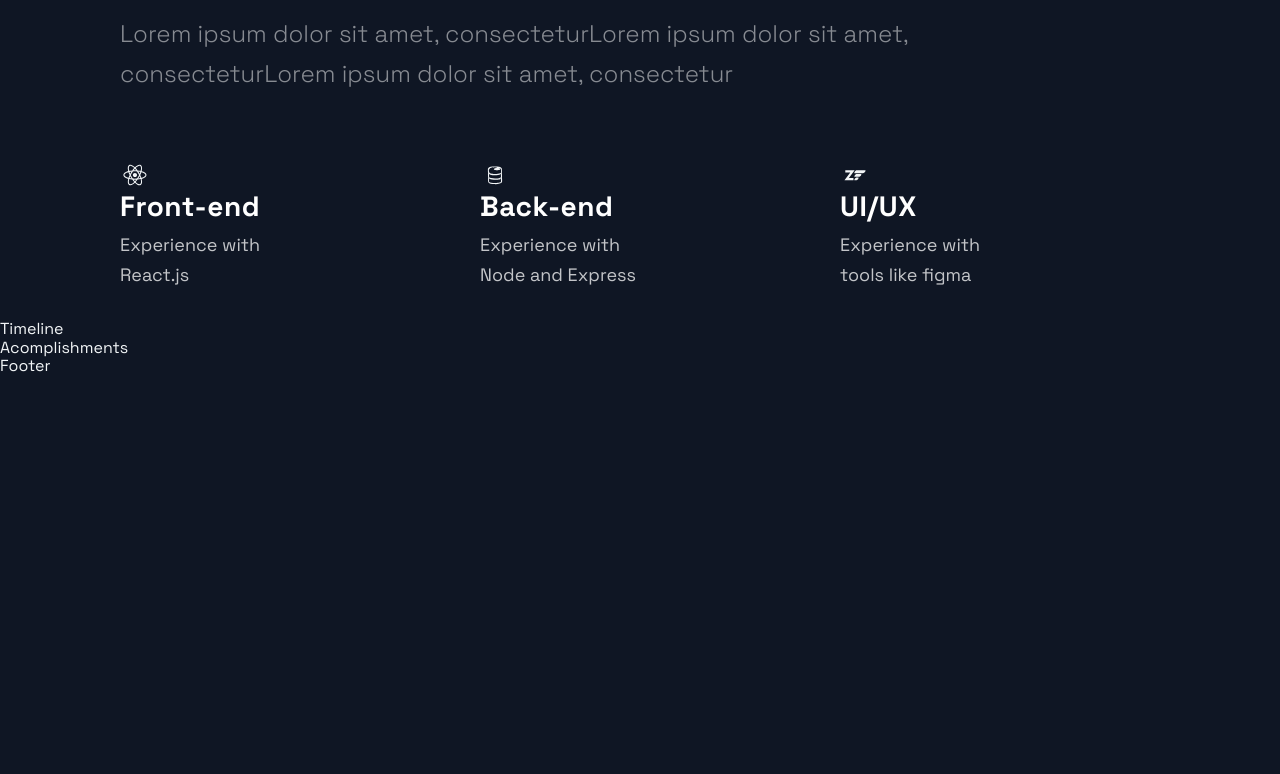
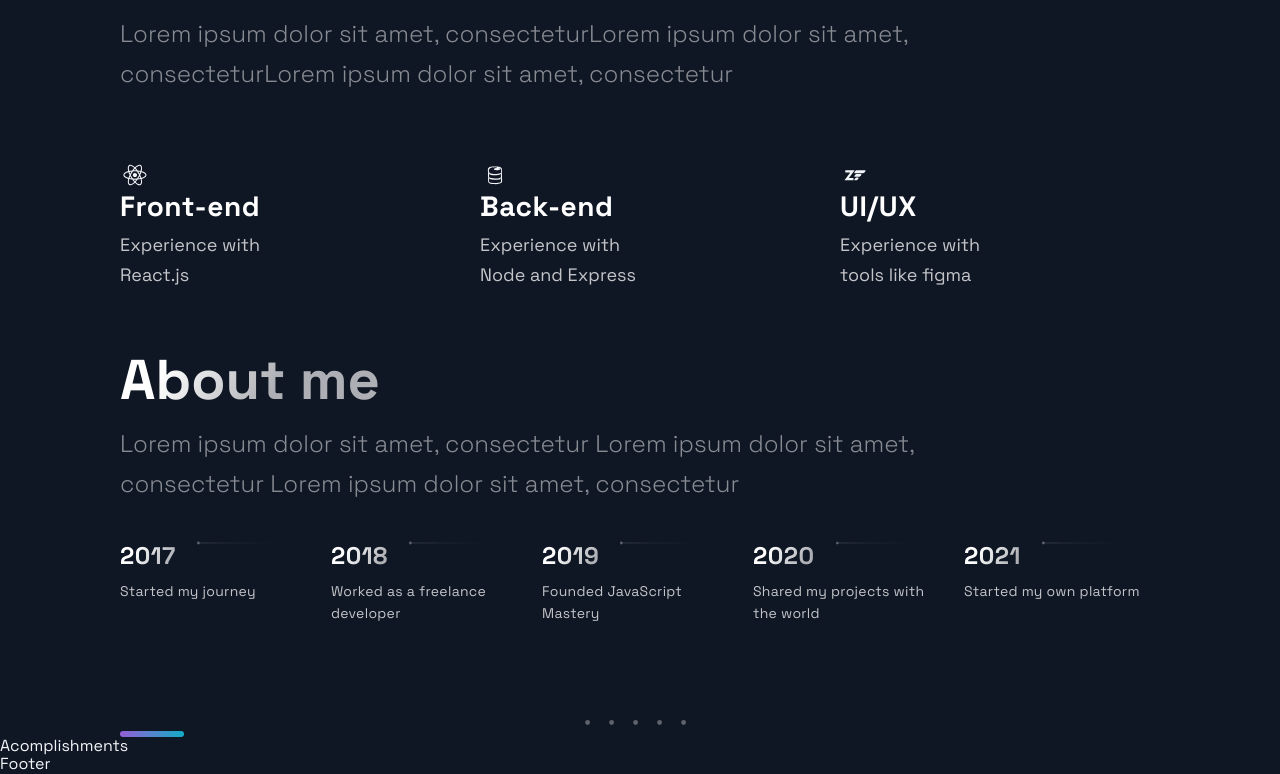
Before and after one commit to pras75299/web-resume, a Next.js app: page / in a window 1280 px wide. Shown: the part 2353-3127 px from the top of the page. Before the commit the page ends 2729 px from the top, so only its background shows below. Built offline with nearby package versions, Linux system fonts and the light colour scheme.

Commit message:
complete timeline section

```diff
--- a/src/components/TimeLine/TimeLine.js
+++ b/src/components/TimeLine/TimeLine.js
@@ -1,51 +1,131 @@
-import React, { useState, useRef, useEffect } from 'react';
+import React, { useState, useRef, useEffect } from "react";
 
-import { CarouselButton, CarouselButtonDot, CarouselButtons, CarouselContainer, CarouselItem, CarouselItemImg, CarouselItemText, CarouselItemTitle, CarouselMobileScrollNode } from './TimeLineStyles';
-import { Section, SectionDivider, SectionText, SectionTitle } from '../../styles/GlobalComponents';
-import { TimeLineData } from '../../constants/constants';
+import {
+  CarouselButton,
+  CarouselButtonDot,
+  CarouselButtons,
+  CarouselContainer,
+  CarouselItem,
+  CarouselItemImg,
+  CarouselItemText,
+  CarouselItemTitle,
+  CarouselMobileScrollNode,
+} from "./TimeLineStyles";
+import {
+  Section,
+  SectionDivider,
+  SectionText,
+  SectionTitle,
+} from "../../styles/GlobalComponents";
+import { TimeLineData } from "../../constants/constants";
 
 const TOTAL_CAROUSEL_COUNT = TimeLineData.length;
 
 const Timeline = () => {
-  // const [activeItem, setActiveItem] = useState(0);
-  // const carouselRef = useRef();
+  const [activeItem, setActiveItem] = useState(0);
+  const carouselRef = useRef();
 
-  // const scroll = (node, left) => {
-  //   return node.scrollTo({ left, behavior: 'smooth' });
-  // }
+  const scroll = (node, left) => {
+    return node.scrollTo({ left, behavior: 'smooth' });
+  }
 
-  // const handleClick = (e, i) => {
-  //   e.preventDefault();
+  const handleClick = (e, i) => {
+    e.preventDefault();
 
-  //   if (carouselRef.current) {
-  //     const scrollLeft = Math.floor(carouselRef.current.scrollWidth * 0.7 * (i / TimeLineData.length));
+    if (carouselRef.current) {
+      const scrollLeft = Math.floor(carouselRef.current.scrollWidth * 0.7 * (i / TimeLineData.length));
 
-  //     scroll(carouselRef.current, scrollLeft);
-  //   }
-  // }
+      scroll(carouselRef.current, scrollLeft);
+    }
+  }
 
-  // const handleScroll = () => {
-  //   if (carouselRef.current) {
-  //     const index = Math.round((carouselRef.current.scrollLeft / (carouselRef.current.scrollWidth * 0.7)) * TimeLineData.length);
+  const handleScroll = () => {
+    if (carouselRef.current) {
+      const index = Math.round((carouselRef.current.scrollLeft / (carouselRef.current.scrollWidth * 0.7)) * TimeLineData.length);
 
-  //     setActiveItem(index);
-  //   }
-  // }
+      setActiveItem(index);
+    }
+  }
 
-  // // snap back to beginning of scroll when window is resized
-  // // avoids a bug where content is covered up if coming from smaller screen
-  // useEffect(() => {
-  //   const handleResize = () => {
-  //     scroll(carouselRef.current, 0);
-  //   }
+  // snap back to beginning of scroll when window is resized
+  // avoids a bug where content is covered up if coming from smaller screen
+  useEffect(() => {
+    const handleResize = () => {
+      scroll(carouselRef.current, 0);
+    }
 
-  //   window.addEventListener('resize', handleResize);
-  // }, []);
+    window.addEventListener('resize', handleResize);
+  }, []);
 
   return (
-    <div>
-      Timeline
-    </div>
+    <Section id="about">
+      <SectionTitle>About me</SectionTitle>
+      <SectionText>
+        Lorem ipsum dolor sit amet, consectetur Lorem ipsum dolor sit amet,
+        consectetur Lorem ipsum dolor sit amet, consectetur
+      </SectionText>
+      <CarouselContainer ref={carouselRef} onScroll={handleScroll}>
+        <>
+          {TimeLineData.map((item, index) => {
+            return (
+              <CarouselMobileScrollNode
+                key={index}
+                final={index === TOTAL_CAROUSEL_COUNT - 1}
+              >
+                <CarouselItem
+                  index={index}
+                  id={`carousel__item-${index}`}
+                  active={activeItem}
+                  onClick={(e) => handleClick(e, index)}
+                >
+                  <CarouselItemTitle>
+                    {item.year}
+                    <CarouselItemImg width="208"
+                    height="6"
+                    viewBox="0 0 208 6"
+                    fill="none"
+                    xmlns="http://www.w3.org/2000/svg">
+                      <path
+                      fill-rule="evenodd"
+                      clip-rule="evenodd"
+                      d="M2.5 5.5C3.88071 5.5 5 4.38071 5 3V3.5L208 3.50002V2.50002L5 2.5V3C5 1.61929 3.88071 0.5 2.5 0.5C1.11929 0.5 0 1.61929 0 3C0 4.38071 1.11929 5.5 2.5 5.5Z"
+                      fill="url(#paint0_linear)"
+                      fill-opacity="0.33"
+                    />
+                    <defs>
+                      <linearGradient
+                        id="paint0_linear"
+                        x1="-4.30412e-10"
+                        y1="0.5"
+                        x2="208"
+                        y2="0.500295"
+                        gradientUnits="userSpaceOnUse">
+                        <stop stop-color="white" />
+                        <stop
+                          offset="0.79478"
+                          stop-color="white"
+                          stop-opacity="0"
+                        />
+                      </linearGradient>
+                    </defs>
+                    </CarouselItemImg>
+                  </CarouselItemTitle>
+                  <CarouselItemText>{item.text}</CarouselItemText>
+                </CarouselItem>
+              </CarouselMobileScrollNode>
+            );
+          })}
+        </>
+      </CarouselContainer>
+      <CarouselButton>
+        {TimeLineData.map((item, index) => (
+          <CarouselButton key={index} index={index} action={activeItem} onClick={(e) => handleClick(e, index)} type="button">
+            <CarouselButtonDot active={activeItem}></CarouselButtonDot>
+          </CarouselButton>
+        ))}
+      </CarouselButton>
+      <SectionDivider/>
+    </Section>
   );
 };
 
```
